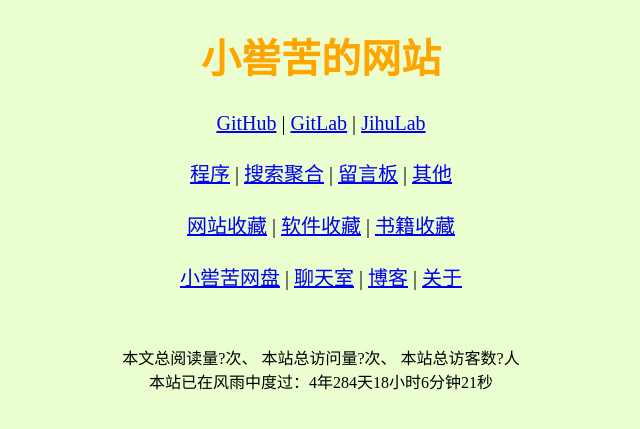
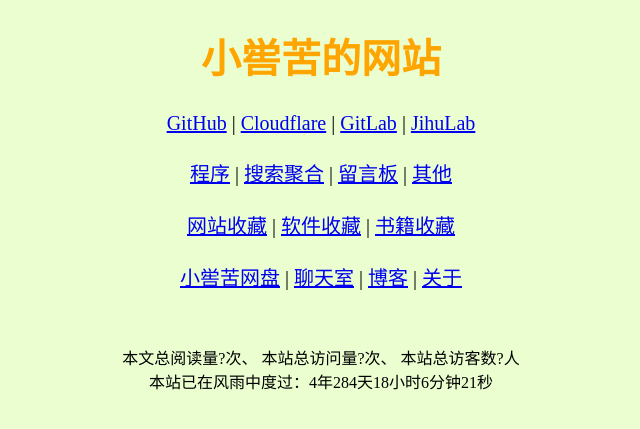
Before and after one commit to xkk1/xkk1.github.io, a Jekyll site: the page index.html, which Jekyll copies as it is, in a window 1280 px wide. Shown: the top 429 px of the page, without its empty margins (319-959 px from the left). Built offline with Jekyll 4.4.1, drawn with Linux system fonts in a browser that asks for light colours; comment, search, counter and statistics services are not loaded.

Commit message:
添加网站 Cloudflare 链接

```diff
--- a/index.html
+++ b/index.html
@@ -15,6 +15,7 @@
         <h1 class="xkk_h1">小喾苦的网站</h1>
         <p class="xkk_p center">
             <a href="https://xkk1.github.io/" target="_blank">GitHub</a> |
+            <a href="https://xkk1.pages.dev/" target="_blank">Cloudflare</a> |
             <a href="https://xkk1.github.io/" target="_blank">GitLab</a> |
             <a href="https://xkk1.pages.jihulab.net/" target="_blank">JihuLab</a>
             <br><br>
```
